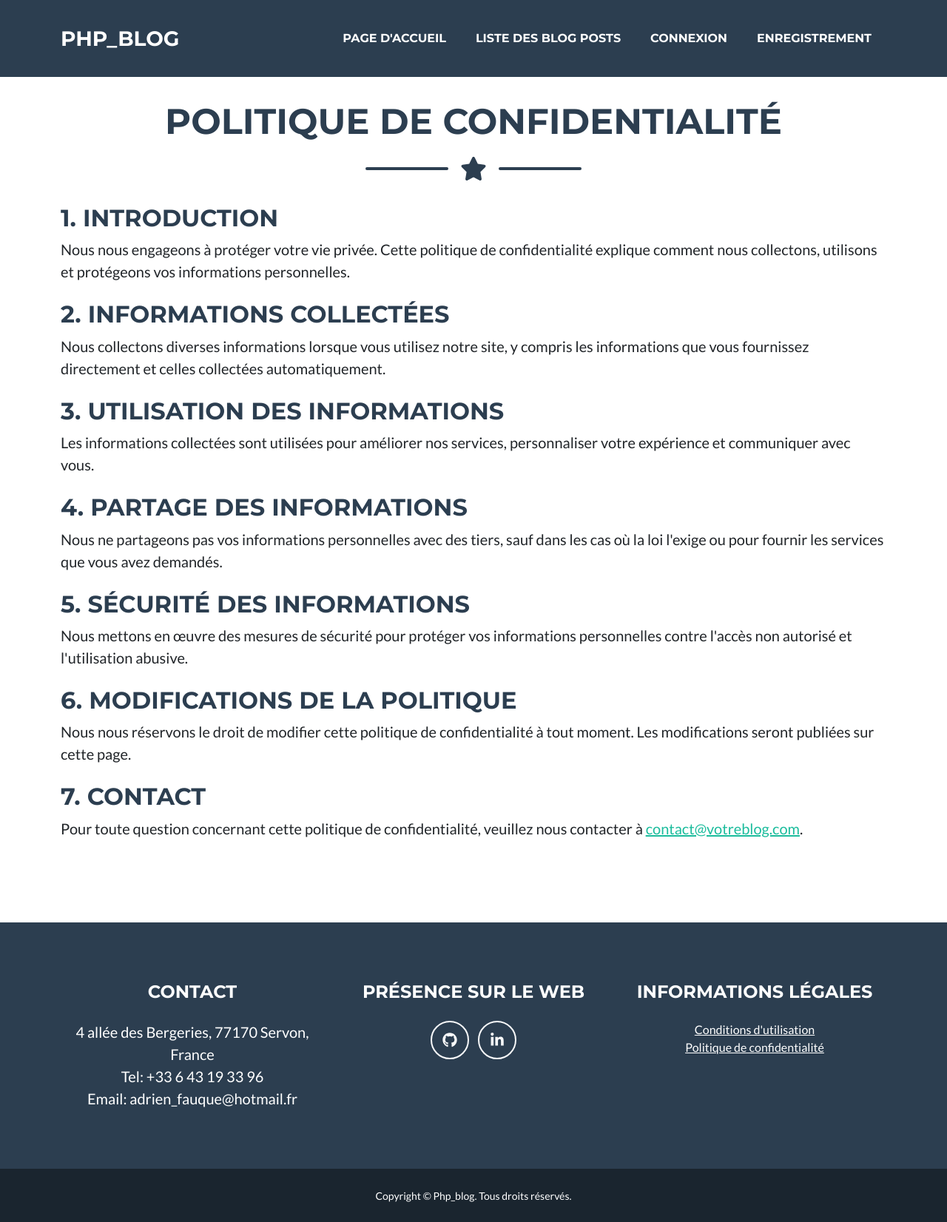
After one commit to Adrien1988/OcProjectPhpBlog, a PHP site: template templates/legal/privacyPolicy.html.twig in a window 1280 px wide. The commit adds this page. Shown: the whole page at 74% size. Run offline with PHP 8.4, Linux system fonts and the light colour scheme; the template is opened without the code that fills it, so the values that code supplies are empty; some libraries are stand-ins or nearby versions.

Commit message:
added legal information pages.

```diff
--- a/src/config/routes.php
+++ b/src/config/routes.php
@@ -13,8 +13,9 @@ function createRoutes(): RouteCollection
 {
     $routes = new RouteCollection();
     $routes->add('home', new Route('/', ['_controller' => 'App\Controllers\HomeController::index']));
-    $routes->add('download_cv', new Route('/download-cv', ['_controller' => 'App\Controllers\HomeController::downloadCv']));
-
+    $routes->add('download_cv', new Route('/downloadCv', ['_controller' => 'App\Controllers\HomeController::downloadCv']));
+    $routes->add('terms', new Route('/termsOfService', ['_controller' => 'App\Controllers\HomeController::showTerms']));
+    $routes->add('privacy', new Route('/privacyPolicy', ['_controller' => 'App\Controllers\HomeController::showPrivacyPolicy']));
     return $routes;
 
 }//end createRoutes()
--- a/templates/base.html.twig
+++ b/templates/base.html.twig
@@ -17,7 +17,6 @@
 	</head>
 	<body id="page-top">
 		{% include 'partials/_nav.html.twig' %}
-		{% include 'partials/_header.html.twig' %}
 
 		{% block content %}{% endblock %}
 
--- a/templates/home/index.html.twig
+++ b/templates/home/index.html.twig
@@ -1,6 +1,8 @@
 {% extends 'base.html.twig' %}
 
+
 {% block content %}
+	{% include 'partials/_header.html.twig' %}
 	<!-- Portfolio Section-->
 	<section class="page-section portfolio" id="portfolio">
 		<div
@@ -58,7 +60,7 @@
 
 			<!-- CV Download Button-->
 			<div class="text-center mt-4">
-				<a class="btn btn-xl btn-outline-light" href="/download-cv">
+				<a class="btn btn-xl btn-outline-light" href="/downloadCv">
 					<i class="fas fa-download me-2"></i>
 					Télécharger mon CV
 				</a>
--- /dev/null
+++ b/templates/legal/privacyPolicy.html.twig
@@ -0,0 +1,56 @@
+{% extends 'base.html.twig' %}
+
+{% block title %}Politique de confidentialité
+{% endblock %}
+
+{% block content %}
+
+	<!-- Privacy Policy Section -->
+	<section class="page-section mt-5" id="privacy-policy">
+		<div
+			class="container">
+			<!-- Section Heading -->
+			<h2 class="page-section-heading text-center text-uppercase text-secondary mb-0">Politique de confidentialité</h2>
+			<!-- Icon Divider -->
+			<div class="divider-custom">
+				<div class="divider-custom-line"></div>
+				<div class="divider-custom-icon">
+					<i class="fas fa-star"></i>
+				</div>
+				<div class="divider-custom-line"></div>
+			</div>
+			<!-- Privacy Policy Content -->
+			<section>
+				<h2 class="text-uppercase text-secondary mt-4">1. Introduction</h2>
+				<p class="lead">Nous nous engageons à protéger votre vie privée. Cette politique de confidentialité explique comment nous collectons, utilisons et protégeons vos informations personnelles.</p>
+			</section>
+			<section>
+				<h2 class="text-uppercase text-secondary mt-4">2. Informations collectées</h2>
+				<p class="lead">Nous collectons diverses informations lorsque vous utilisez notre site, y compris les informations que vous fournissez directement et celles collectées automatiquement.</p>
+			</section>
+			<section>
+				<h2 class="text-uppercase text-secondary mt-4">3. Utilisation des informations</h2>
+				<p class="lead">Les informations collectées sont utilisées pour améliorer nos services, personnaliser votre expérience et communiquer avec vous.</p>
+			</section>
+			<section>
+				<h2 class="text-uppercase text-secondary mt-4">4. Partage des informations</h2>
+				<p class="lead">Nous ne partageons pas vos informations personnelles avec des tiers, sauf dans les cas où la loi l'exige ou pour fournir les services que vous avez demandés.</p>
+			</section>
+			<section>
+				<h2 class="text-uppercase text-secondary mt-4">5. Sécurité des informations</h2>
+				<p class="lead">Nous mettons en œuvre des mesures de sécurité pour protéger vos informations personnelles contre l'accès non autorisé et l'utilisation abusive.</p>
+			</section>
+			<section>
+				<h2 class="text-uppercase text-secondary mt-4">6. Modifications de la politique</h2>
+				<p class="lead">Nous nous réservons le droit de modifier cette politique de confidentialité à tout moment. Les modifications seront publiées sur cette page.</p>
+			</section>
+			<section>
+				<h2 class="text-uppercase text-secondary mt-4">7. Contact</h2>
+				<p class="lead">Pour toute question concernant cette politique de confidentialité, veuillez nous contacter à
+					<a href="mailto:contact@votreblog.com">contact@votreblog.com</a>.</p>
+			</section>
+		</div>
+	</section>
+
+	{% include 'partials/_modals.html.twig' %}
+{% endblock %}
--- a/templates/partials/_footer.html.twig
+++ b/templates/partials/_footer.html.twig
@@ -29,10 +29,10 @@
 				<h4 class="text-uppercase mb-4">Informations Légales</h4>
 				<ul class="list-unstyled">
 					<li>
-						<a href="/terms" class="text-white">Conditions d'utilisation</a>
+						<a href="/termsOfService" class="text-white">Conditions d'utilisation</a>
 					</li>
 					<li>
-						<a href="/privacy" class="text-white">Politique de confidentialité</a>
+						<a href="/privacyPolicy" class="text-white">Politique de confidentialité</a>
 					</li>
 				</ul>
 			</div>
```
Also changed, not shown: src/controllers/HomeController.php (+28 -2 lines), templates/legal/termsOfService.html.twig (added, +49 -0 lines).
